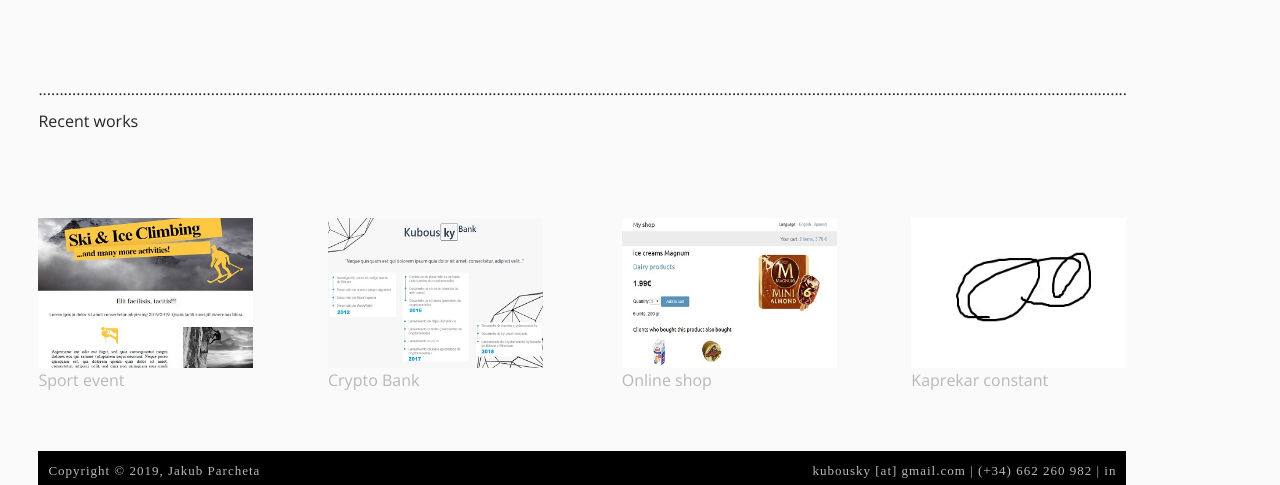
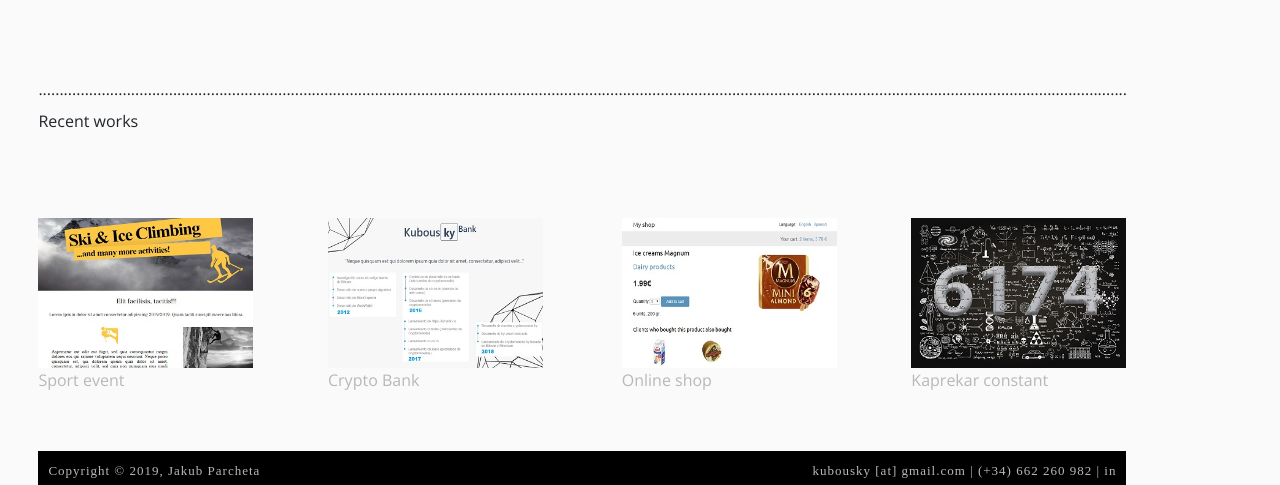
Before and after one commit to kubousky/my_website, a Django app: page / in a window 1280 px wide. Shown: the part 315-800 px from the top of the page. Run offline with Django 3.2, Linux system fonts and the light colour scheme; data comes from the database, SQL or seed files in the repository; some libraries are stand-ins or nearby versions; some web fonts are replaced.

Commit message:
thumbnails test3

```diff
--- a/portfolio/templates/home.html
+++ b/portfolio/templates/home.html
@@ -63,7 +63,7 @@
             </div>
             <div class="project fourth cl-12 col-m-6 col-l-4 col-xl-2_5">
                 <div id="project_4">
-                    <img src="{% static "img/sin.jpg" %}" style="width:215px;height:150px;">
+                    <img src="{% static "img/kaprekar-const.jpg" %}" style="width:215px;height:150px;">
                     <!-- <img src="{{ project_4.image.url }}" style="width:215px;height:150px;"> -->
                     <a href="{{ project_4.get_absolute_url }}">{{ project_4.name }}</a>
                 </div>
```
Also changed, not shown: portfolio/static/img/kaprekar-const.jpg (renamed from portfolio/static/img/Kaprekar.jpg), portfolio/static/img/sin.jpg (deleted).
